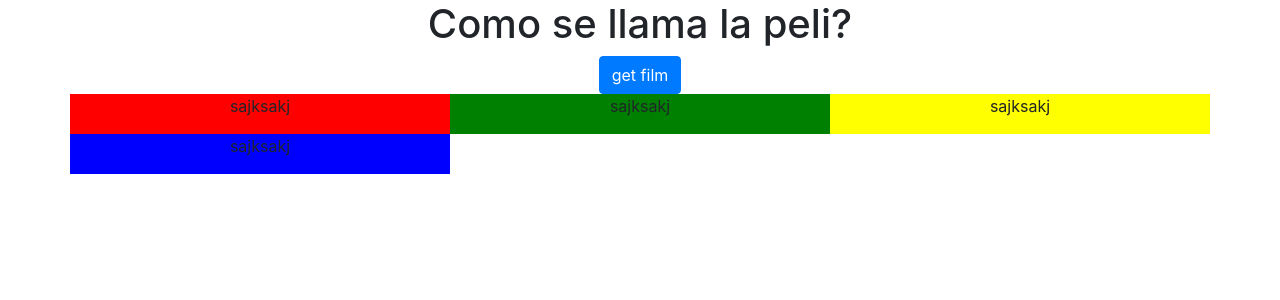
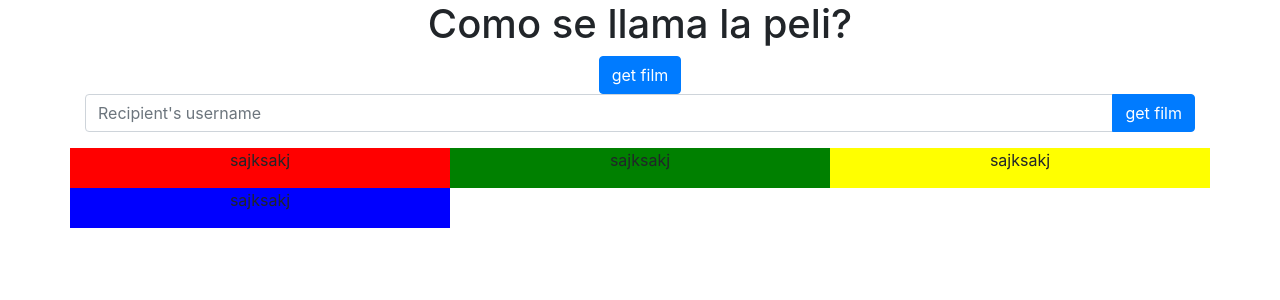
Before and after one commit to mizraim17/como-se-llama, a React (Create React App) app: page / in a window 1280 px wide. Shown: the top 300 px of the page. Built offline with nearby package versions, Linux system fonts and the light colour scheme.

Commit message:
validate when dont exist image

```diff
--- a/src/App.js
+++ b/src/App.js
@@ -2,20 +2,39 @@ import React, { useState } from "react";
 import axios from "axios";
 import "./App.css";
 import "bootstrap/dist/css/bootstrap.min.css";
-import { Card, Button, Row, Col, Container } from "react-bootstrap";
+import {
+	Card,
+	Button,
+	Row,
+	Col,
+	Container,
+	InputGroup,
+	FormControl,
+} from "react-bootstrap";
 
 function App() {
 	const [films, setFilms] = useState("");
+	const [nameFilm, setnameFilm] = useState("");
+
+	const onChange = (e) => {
+		setnameFilm(e.target.value);
+		console.log("name", nameFilm);
+	};
 
 	const findFilm = () => {
+		// axios.get(
+		// 	` https://api.themoviedb.org/3/discover/movie?api_key=3c5bc5cac4d9c2e29d68ab73c21b1cfb&language=es-MX&?with_people=108916,7467&sort_by=popularity.desc`
+		// );
+
 		axios
 			.get(
 				// ` https://api.themoviedb.org/3/person/5?api_key=3c5bc5cac4d9c2e29d68ab73c21b1cfb&language=en-US`
-				` https://api.themoviedb.org/3/discover/movie?api_key=3c5bc5cac4d9c2e29d68ab73c21b1cfb&language=es-MX&sort_by=popularity.desc&include_adult=false&include_video=false&page=1&with_genres=12`
-
+				// ` https://api.themoviedb.org/3/discover/movie?api_key=3c5bc5cac4d9c2e29d68ab73c21b1cfb&language=es-MX&sort_by=popularity.desc&include_adult=false&include_video=false&page=1&with_genres=12`
+				// ` https://api.themoviedb.org/3/discover/movie?api_key=3c5bc5cac4d9c2e29d68ab73c21b1cfb&language=es-MX&?with_people=108916,7467&sort_by=popularity.desc``
+				`https://api.themoviedb.org/3/search/movie?api_key=3c5bc5cac4d9c2e29d68ab73c21b1cfb&language=es-MX&query=${nameFilm}`
 				//https://api.themoviedb.org/3/person/{person_id}?api_key=<<api_key>>&language=en-US
 			)
-			.then(res => {
+			.then((res) => {
 				console.log(res.data);
 				setFilms(res.data.results);
 			});
@@ -24,7 +43,6 @@ function App() {
 	return (
 		<div className="App">
 			<h1>Como se llama la peli?</h1>
-
 			<Button onClick={findFilm}> get film</Button>
 
 			<div>
@@ -33,12 +51,20 @@ function App() {
 						{films
 							? films.map((el, index) => {
 									return (
-										<Col md={6} lg={4} sm={12}>
+										<Col md={6} lg={4} sm={12} key={index}>
 											<Card style={{ width: "18rem" }}>
-												<Card.Img
-													variant="top"
-													src={`http://image.tmdb.org/t/p/w185${el.poster_path}`}
-												/>
+												{el.poster_path == null ? (
+													<Card.Img
+														variant="top"
+														src={`https://thumbs.dreamstime.com/b/hombre-desconocido-con-el-signo-de-interrogaci%C3%B3n-71946678.jpg`}
+													/>
+												) : (
+													<Card.Img
+														variant="top"
+														src={`http://image.tmdb.org/t/p/w185${el.poster_path}`}
+													/>
+												)}
+
 												<Card.Body>
 													<Card.Title>{el.title}</Card.Title>
 													<Card.Text>{el.overview}</Card.Text>
@@ -50,6 +76,19 @@ function App() {
 							  })
 							: ""}
 					</Row>
+				</Container>
+				<Container>
+					<InputGroup className="mb-3">
+						<FormControl
+							placeholder="Recipient's username"
+							aria-label="Recipient's username"
+							aria-describedby="basic-addon2"
+							onChange={onChange}
+						/>
+						<InputGroup.Append>
+							<Button onClick={findFilm}> get film</Button>
+						</InputGroup.Append>
+					</InputGroup>
 				</Container>
 				<Container>
 					<Row>
```
